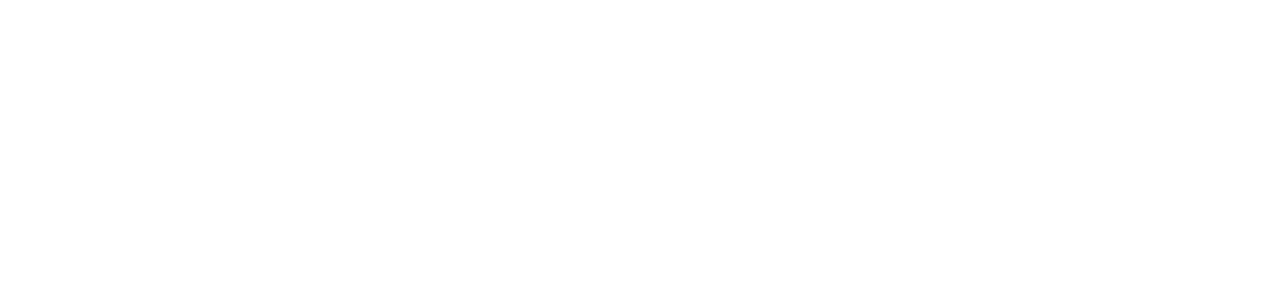
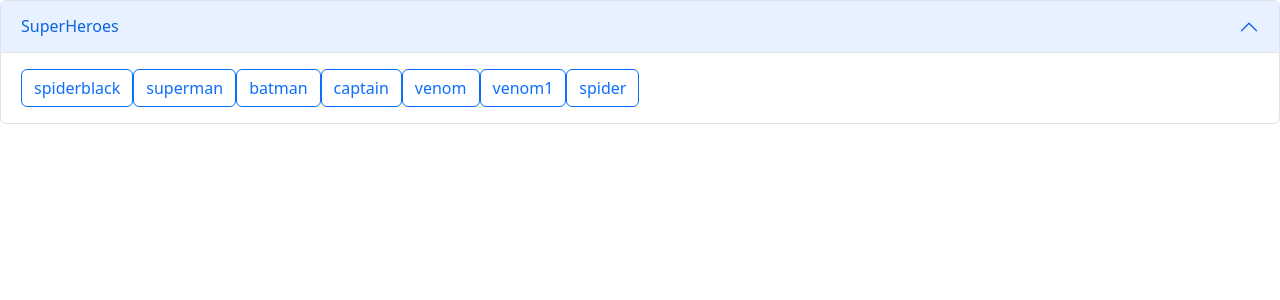
Before and after one commit to JoseLuisLanda/visualizr, an Angular app: page / in a window 1280 px wide. Shown: the top 300 px of the page. Built offline with nearby package versions, Linux system fonts and the light colour scheme.

Commit message:
Changing first model
sky usdz model as principal

```diff
--- a/src/app/app.component.html
+++ b/src/app/app.component.html
@@ -1,5 +1,5 @@
 
-<!--app-arheader (changeModel)="receiveModel($event)"></app-arheader-->
+<app-arheader (changeModel)="receiveModel($event)"></app-arheader>
 <div class="demo" style="background: linear-gradient(#ffffff, #ada996); overflow-x: hidden;">
 <app-arelement [item]="itemAR"></app-arelement>
 </div>
--- a/src/app/app.component.ts
+++ b/src/app/app.component.ts
@@ -10,7 +10,7 @@ export class AppComponent implements OnInit, OnChanges  {
   @Output() item: EventEmitter<ElementId> = new EventEmitter<ElementId>();
   switchTemp: boolean  = false;
   title = 'Visualiz-AR';
-  itemAR:ElementId={uid:"Astronaut",name:"https://firebasestorage.googleapis.com/v0/b/visualizr.appspot.com/o/3DModels%2Flion_sculpture_processed.glb?alt=media&token=00e3d0fc-0744-4108-8f5a-702273c5471d"};
+  itemAR:ElementId={uid:"Astronaut",name:"../../../assets/models/sky.usdz"};//https://firebasestorage.googleapis.com/v0/b/visualizr.appspot.com/o/3DModels%2Flion_sculpture_processed.glb?alt=media&token=00e3d0fc-0744-4108-8f5a-702273c5471d"};
   ngOnChanges(changes: SimpleChanges): void {
     throw new Error('Method not implemented.');
   }
```
